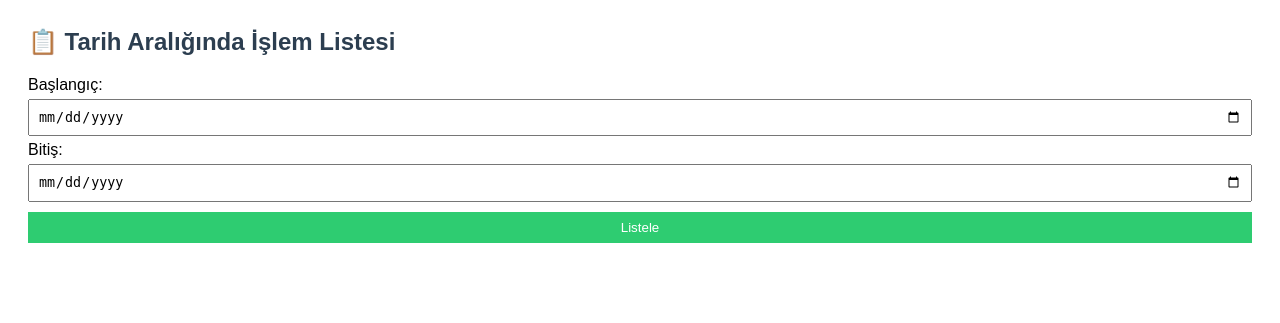
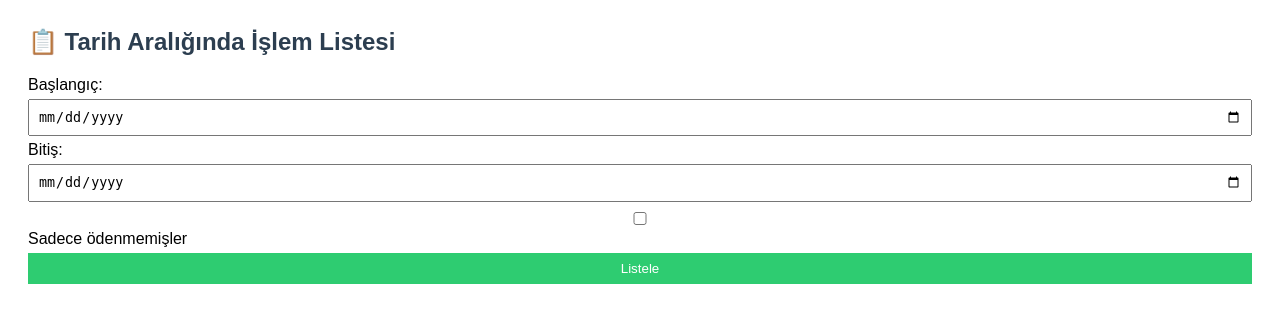
Before and after one commit to goredhell/gelir-gider-takibi, a PHP site: page /rapor_liste.php in a window 1280 px wide. Shown: the top 323 px of the page. Run offline with PHP 8.4, Linux system fonts and the light colour scheme; the visitor is signed in with stand-in values (Sample User, id 1).

Commit message:
Update rapor_liste.php

```diff
--- a/rapor_liste.php
+++ b/rapor_liste.php
@@ -5,15 +5,33 @@
 <h2>📋 Tarih Aralığında İşlem Listesi</h2>
 
 <form method="GET">
-    Başlangıç: <input type="date" name="baslangic" required>
-    Bitiş: <input type="date" name="bitis" required>
+    Başlangıç: <input type="date" name="baslangic" required value="<?php echo $_GET['baslangic'] ?? ''; ?>">
+    Bitiş: <input type="date" name="bitis" required value="<?php echo $_GET['bitis'] ?? ''; ?>">
+    <label>
+        <input type="checkbox" name="sadece_odenmemisler" value="1" <?php if (isset($_GET['sadece_odenmemisler'])) echo 'checked'; ?>>
+        Sadece ödenmemişler
+    </label>
     <button type="submit">Listele</button>
 </form>
 
 <?php
 if (isset($_GET['baslangic']) && isset($_GET['bitis'])) {
-    $stmt = $pdo->prepare("SELECT * FROM islemler WHERE tarih BETWEEN ? AND ? ORDER BY tarih ASC");
-    $stmt->execute([$_GET['baslangic'], $_GET['bitis']]);
+    $sql = "SELECT * FROM islemler WHERE tarih BETWEEN ? AND ?";
+    $params = [$_GET['baslangic'], $_GET['bitis']];
+
+    if (isset($_GET['sadece_odenmemisler'])) {
+        $sql .= " AND odendi = 0";
+    }
+
+    $sql .= " ORDER BY tarih ASC";
+
+    $stmt = $pdo->prepare($sql);
+    $stmt->execute($params);
+
+    // Küçük Bonus: Eğer filtre aktifse uyarı mesajı göster
+    if (isset($_GET['sadece_odenmemisler'])) {
+        echo "<p style='color:red; font-weight:bold;'>❗ Şu anda sadece ÖDENMEMİŞ kayıtlar listeleniyor.</p>";
+    }
 
     echo "<table border='1' cellpadding='5' cellspacing='0'>";
     echo "<tr><th>Ödendi</th><th>Tarih</th><th>Tutar</th><th>Açıklama</th></tr>";
@@ -34,6 +52,7 @@ if (isset($_GET['baslangic']) && isset($_GET['bitis'])) {
 ?>
 
 <script>
+// Checkbox değişince veritabanına kaydet
 document.querySelectorAll('.odendi-checkbox').forEach(function(checkbox) {
     checkbox.addEventListener('change', function() {
         let id = this.getAttribute('data-id');
@@ -49,7 +68,7 @@ document.querySelectorAll('.odendi-checkbox').forEach(function(checkbox) {
         .then(response => response.text())
         .then(data => {
             console.log(data);
-            location.reload(); // sayfayı yenile ki renkler güncellensin
+            location.reload(); // Sayfayı yenile ki checkbox ve satır rengi güncellensin
         });
     });
 });
```
